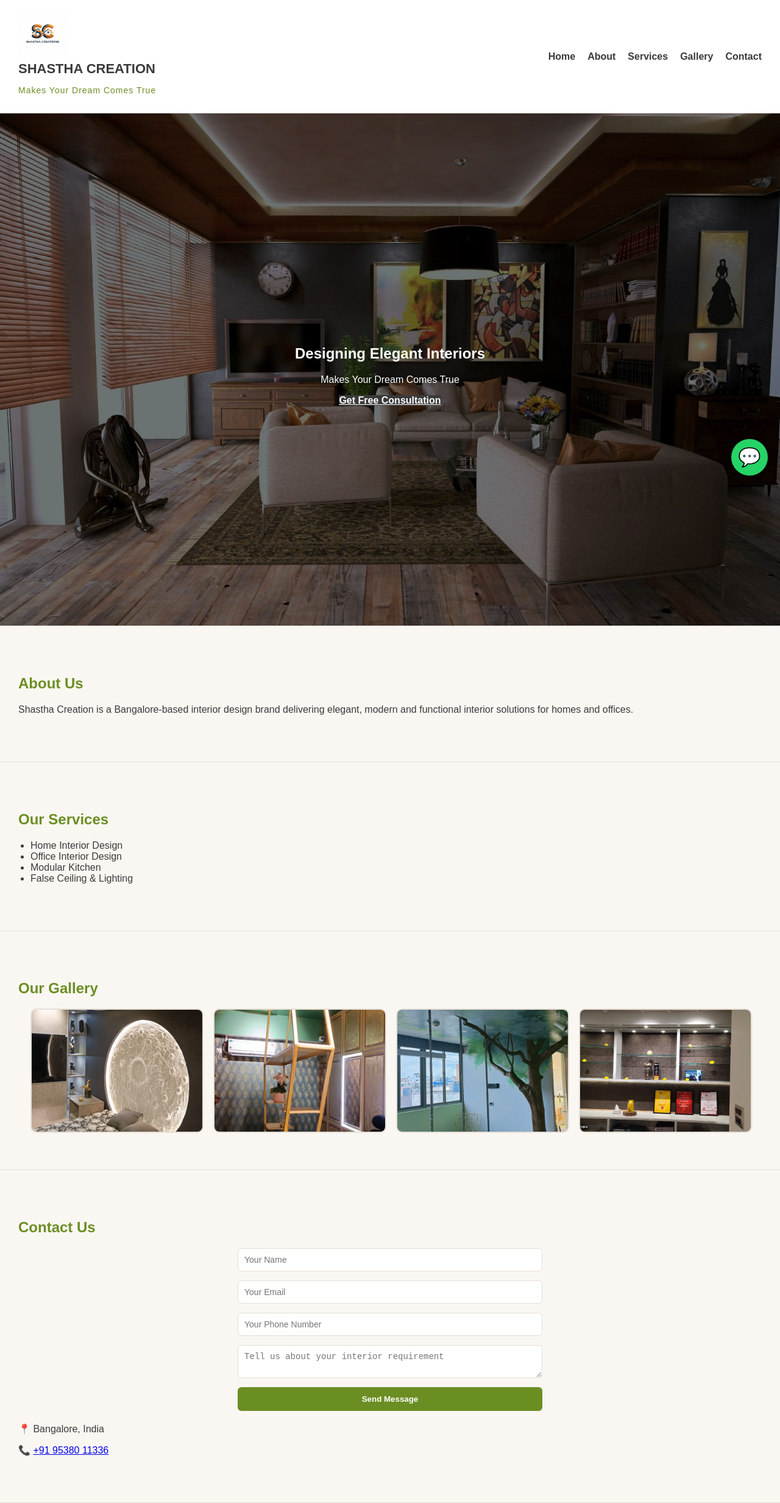
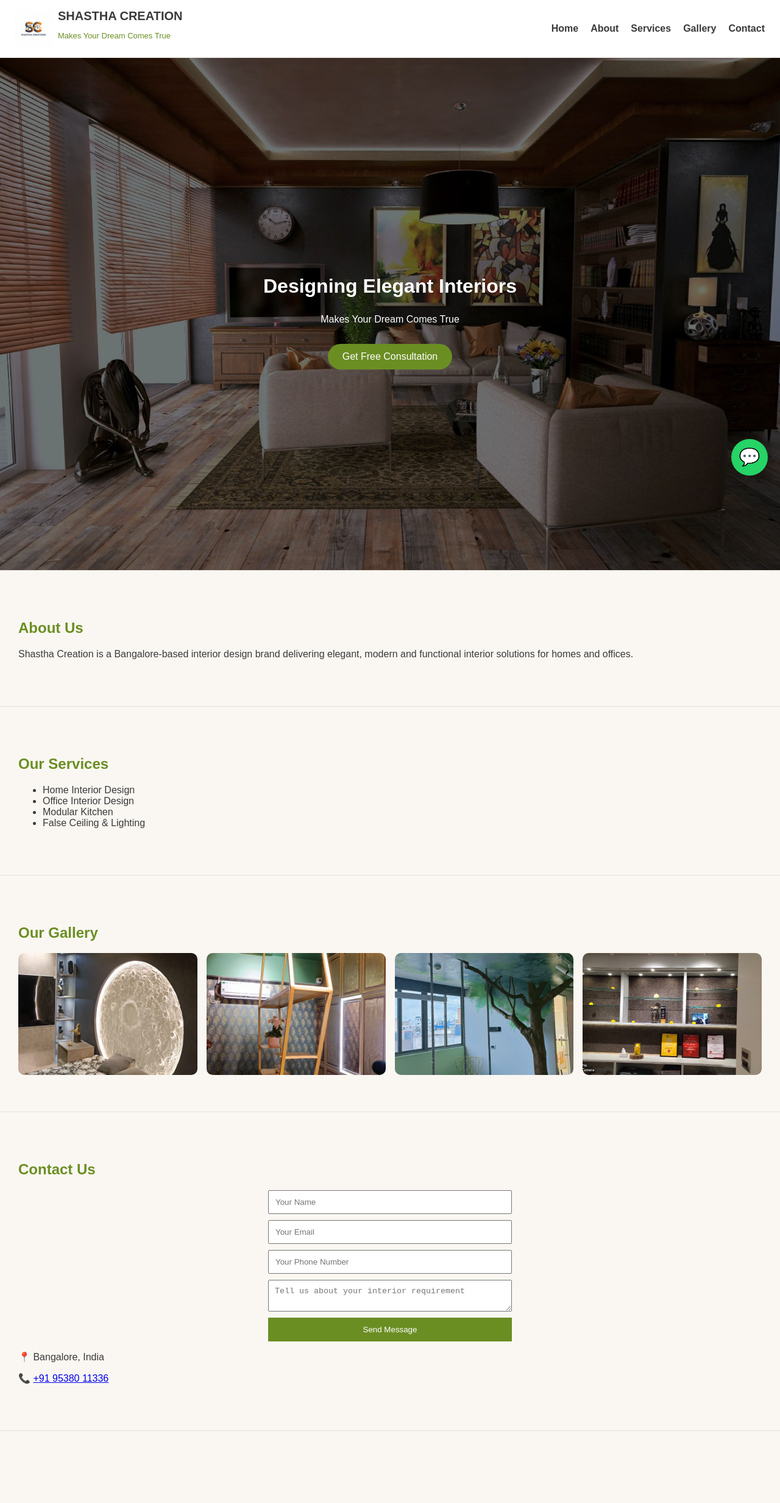
Before and after one commit to koushithahearts-cell/shastha-creation, a plain HTML site: page index.html in a window 1280 px wide. Shown: the whole page at 61% size. After the commit the page ends 2347 px from the top, so only its background shows below. Drawn offline with Linux system fonts and the light colour scheme.

Commit message:
Update style.css

```diff
--- a/style.css
+++ b/style.css
@@ -1,65 +1,46 @@
-/* =====================
-   GLOBAL STYLES
-===================== */
-
+/* ===== GLOBAL ===== */
 body {
   margin: 0;
   font-family: Arial, sans-serif;
-  background-color: #FAF7F2; /* Soft cream */
+  background-color: #FAF7F2;
   color: #3A3A3A;
-  overflow-x: hidden;
 }
 
-/* =====================
-   NAVBAR
-===================== */
-
+/* ===== NAVBAR ===== */
 nav {
   display: flex;
   justify-content: space-between;
   align-items: center;
-  padding: 15px 30px;
-  background-color: #FFFFFF;
+  padding: 15px 25px;
+  background: #FFFFFF;
   border-bottom: 1px solid #E5E0D8;
-  position: relative;
 }
 
 .nav-left {
   display: flex;
-  flex-direction: column;
-  align-items: flex-start;
+  gap: 10px;
+  align-items: center;
 }
 
 .logo {
-  width: 80px;
-  height: auto;
-  margin-bottom: 5px;
+  width: 60px;
 }
 
 nav h1 {
-  font-size: 22px;
   margin: 0;
+  font-size: 20px;
 }
 
 .tagline {
-  font-size: 14px;
+  font-size: 13px;
   color: #6B8E23;
-  letter-spacing: 1px;
 }
 
-/* =====================
-   NAV MENU
-===================== */
-
+/* ===== MENU ===== */
 .nav-menu {
   list-style: none;
   display: flex;
-  margin: 0;
-  padding: 0;
-}
-
-.nav-menu li {
-  margin-left: 20px;
+  gap: 20px;
 }
 
 .nav-menu a {
@@ -68,26 +49,64 @@ nav h1 {
   font-weight: 600;
 }
 
-.nav-menu a:hover {
-  color: #6B8E23;
+/* ===== HAMBURGER ===== */
+.hamburger {
+  display: none;
+  flex-direction: column;
+  cursor: pointer;
 }
 
-/* =====================
-   HAMBURGER ICON
-===================== */
-
-.menu-toggle {
-  display: none;
-  font-size: 28px;
-  cursor: pointer;
-  color: #6B8E23;
+.hamburger span {
+  width: 25px;
+  height: 3px;
+  background: #3A3A3A;
+  margin: 4px 0;
 }
 
+/* ===== HERO ===== */
+#home {
+  min-height: 90vh;
+  background-image: url("home-bg.jpg");
+  background-size: cover;
+  background-position: center;
+  position: relative;
+  display: flex;
+  align-items: center;
+  justify-content: center;
+}
 
-/* =====================
-   SECTIONS
-===================== */
+#home::before {
+  content: "";
+  position: absolute;
+  inset: 0;
+  background: rgba(0,0,0,0.55);
+}
 
+.hero-content {
+  position: relative;
+  text-align: center;
+  color: white;
+}
+
+.hero-content h1 {
+  font-size: 32px;
+}
+
+.hero-content p {
+  font-size: 16px;
+}
+
+.hero-btn {
+  background: #6B8E23;
+  color: white;
+  padding: 12px 24px;
+  border-radius: 25px;
+  text-decoration: none;
+  display: inline-block;
+  margin-top: 15px;
+}
+
+/* ===== SECTIONS ===== */
 section {
   padding: 60px 30px;
   border-bottom: 1px solid #E5E0D8;
@@ -97,23 +116,11 @@ section h2 {
   color: #6B8E23;
 }
 
-/* =====================
-   SERVICES
-===================== */
-
-#services ul {
-  padding-left: 20px;
-}
-
-/* =====================
-   GALLERY
-===================== */
-
+/* ===== GALLERY ===== */
 .gallery {
   display: grid;
-  grid-template-columns: repeat(auto-fit, minmax(220px, 1fr));
-  gap: 20px;
-  padding: 0 20px;
+  grid-template-columns: repeat(auto-fit, minmax(200px, 1fr));
+  gap: 15px;
 }
 
 .gallery img {
@@ -121,277 +128,48 @@ section h2 {
   height: 200px;
   object-fit: cover;
   border-radius: 10px;
-  border: 2px solid #E5E0D8;
-  transition: transform 0.3s ease;
 }
 
-.gallery img:hover {
-  transform: scale(1.05);
-}
-
-/* =====================
-   CONTACT FORM
-===================== */
-
+/* ===== CONTACT ===== */
 .contact-form {
-  max-width: 500px;
-  margin: 20px auto;
+  max-width: 400px;
+  margin: auto;
   display: flex;
   flex-direction: column;
-  gap: 15px;
+  gap: 10px;
 }
 
 .contact-form input,
 .contact-form textarea {
   padding: 10px;
-  border-radius: 6px;
-  border: 1px solid #E5E0D8;
-  font-size: 14px;
 }
 
 .contact-form button {
-  background-color: #6B8E23;
-  color: #FFFFFF;
+  background: #6B8E23;
+  color: white;
+  border: none;
   padding: 12px;
-  border: none;
-  border-radius: 6px;
-  font-weight: bold;
   cursor: pointer;
 }
 
-.contact-form button:hover {
-  background-color: #58751c;
+/* ===== WHATSAPP ===== */
+.whatsapp-float {
+  position: fixed;
+  bottom: 20px;
+  right: 20px;
+  background: #25D366;
+  width: 60px;
+  height: 60px;
+  border-radius: 50%;
+  text-align: center;
+  line-height: 60px;
+  color: white;
+  font-size: 28px;
+  text-decoration: none;
 }
 
-/* =====================
-   WHATSAPP BUTTON
-===================== */
-
-.whatsapp-float {
-  position: fixed;
-  width: 60px;
-  height: 60px;
-  bottom: 20px;
-  right: 20px;
-  background-color: #25D366;
-  color: white;
-  border-radius: 50%;
-  text-align: center;
-  font-size: 30px;
-  line-height: 60px;
-  text-decoration: none;
-  box-shadow: 2px 2px 6px rgba(0,0,0,0.3);
-  z-index: 2000;
-}
-
-/* =====================
-   MOBILE RESPONSIVE
-===================== */
-
+/* ===== MOBILE ===== */
 @media (max-width: 768px) {
-
-  nav {
-    flex-direction: row;
-  }
-
-  .menu-toggle {
-    display: block;
-  }
-
-  .nav-menu {
-    display: none;
-    position: absolute;
-    top: 70px;
-    right: 15px;
-    background: #FAF7F2;
-    width: 180px;
-    border-radius: 10px;
-    box-shadow: 0 10px 25px rgba(0,0,0,0.2);
-    padding: 10px 0;
-    flex-direction: column;
-    z-index: 3000;
-  }
-
-  .nav-menu.show {
-    display: block;
-  }
-
-  .nav-menu li {
-    margin: 12px 0;
-    text-align: center;
-  }
-
-  .hero {
-    min-height: 70vh;
-  }
-
-  .hero-content h2 {
-    font-size: 26px;
-  }
-}
-/* ===== HOME / HERO SECTION ===== */
-#home {
-  min-height: 90vh;
-  background-image: url("home-bg.jpg");
-  background-size: cover;
-  background-position: center;
-  background-repeat: no-repeat;
-
-  display: flex;
-  align-items: center;
-  justify-content: center;
-  text-align: center;
-
-  position: relative;
-}
-
-#home::before {
-  content: "";
-  position: absolute;
-  inset: 0;
-  background: rgba(0, 0, 0, 0.45);
-}
-
-#home * {
-  position: relative;
-  z-index: 1;
-}
-/* Home banner text visibility fix */
-#home h2,
-#home p {
-  color: #FFFFFF; /* Pure white */
-  text-shadow: 0 2px 6px rgba(0,0,0,0.6);
-}
-/* CTA button fix */
-#home .btn,
-#home a {
-  background-color: #3A3A3A; /* Dark Grey */
-  color: #FFFFFF;
-  border: none;
-  font-weight: 600;
-}
-
-#home .btn:hover,
-#home a:hover {
-  background-color: #6B8E23; /* Olive Green */
-  color: #FFFFFF;
-}
-/* Dark overlay on home background */
-#home {
-  position: relative;
-}
-
-#home::before {
-  content: "";
-  position: absolute;
-  inset: 0;
-  background: rgba(0,0,0,0.45);
-  z-index: 0;
-}
-
-#home * {
-  position: relative;
-  z-index: 1;
-}
-/* ===== HOME SECTION VISIBILITY FIX ===== */
-
-#home {
-  position: relative;
-  color: #ffffff;
-}
-
-#home h1,
-#home h2,
-#home p {
-  color: #ffffff;
-}
-
-/* Dark overlay for readability */
-#home::before {
-  content: "";
-  position: absolute;
-  inset: 0;
-  background: rgba(0, 0, 0, 0.55);
-  z-index: 1;
-}
-
-#home * {
-  position: relative;
-  z-index: 2;
-}
-#home .btn,
-#home button {
-  background-color: #3A3A3A; /* dark grey */
-  color: #ffffff;
-  font-weight: 600;
-  padding: 12px 24px;
-  border-radius: 25px;
-  border: none;
-}
-
-#home .btn:hover {
-  background-color: #6B8E23; /* olive green */
-}
-/* =====================
-   MOBILE NAV MENU FIX
-===================== */
-
-@media (max-width: 768px) {
-
-  nav {
-    position: relative;
-  }
-
-  .menu-toggle {
-    display: block;
-    color: #3A3A3A; /* dark so visible */
-  }
-
-  .nav-menu {
-    display: none;
-    flex-direction: column;
-    background-color: #FAF7F2; /* cream background */
-    width: 100%;
-    position: absolute;
-    top: 100%;
-    left: 0;
-    border-top: 1px solid #E5E0D8;
-    z-index: 1000;
-  }
-
-  .nav-menu.active {
-    display: flex;
-  }
-
-  .nav-menu li {
-    padding: 14px 0;
-    text-align: center;
-  }
-
-  .nav-menu li a {
-    color: #3A3A3A;
-    font-weight: 600;
-  }
-}
-/* ===== HAMBURGER MENU ===== */
-
-.hamburger {
-  display: none;
-  flex-direction: column;
-  cursor: pointer;
-}
-
-.hamburger span {
-  height: 3px;
-  width: 25px;
-  background: #3A3A3A; /* dark */
-  margin: 4px 0;
-  border-radius: 2px;
-}
-
-/* MOBILE VIEW */
-@media (max-width: 768px) {
-
   .hamburger {
     display: flex;
   }
@@ -405,19 +183,9 @@ section h2 {
     flex-direction: column;
     padding: 15px;
     border-radius: 10px;
-    box-shadow: 0 10px 30px rgba(0,0,0,0.2);
   }
 
-  .nav-menu.show {
+  .nav-menu.active {
     display: flex;
   }
-
-  .nav-menu li {
-    margin: 10px 0;
-  }
-
-  .nav-menu a {
-    color: #3A3A3A;
-    font-weight: 600;
-  }
 }
```
